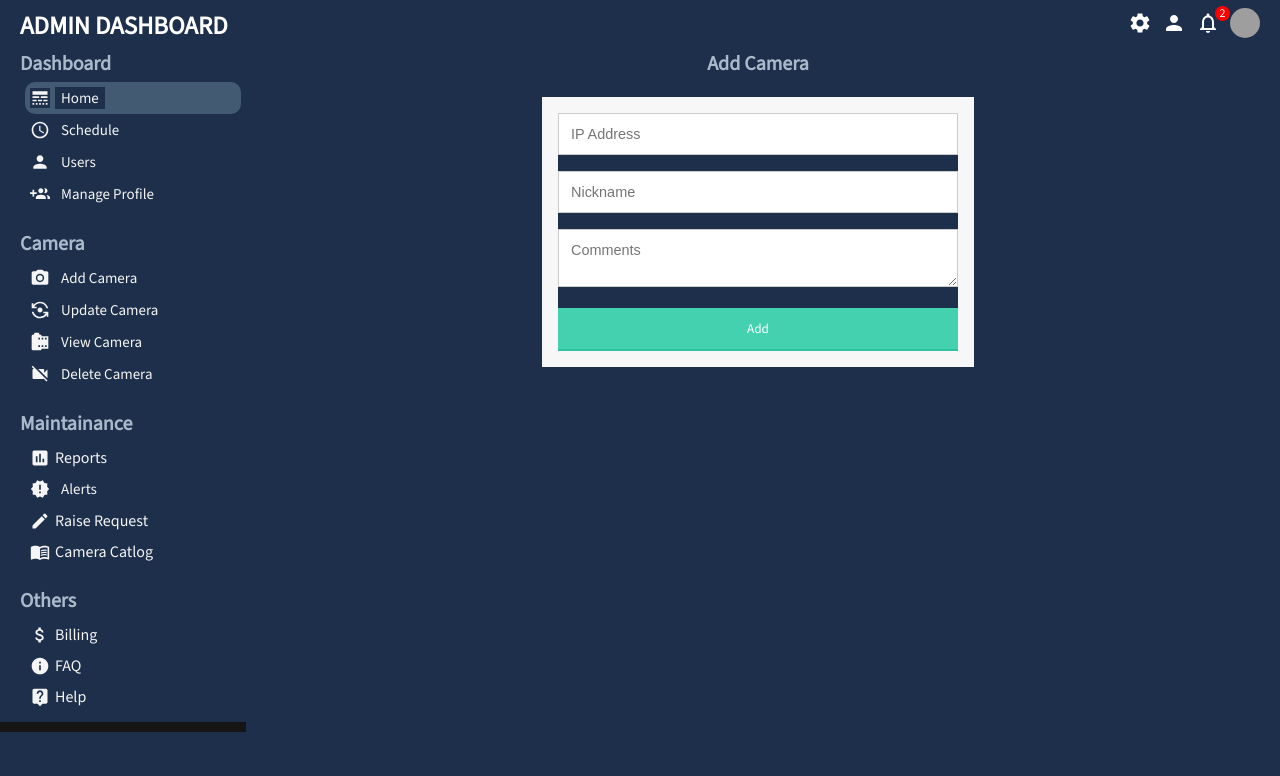
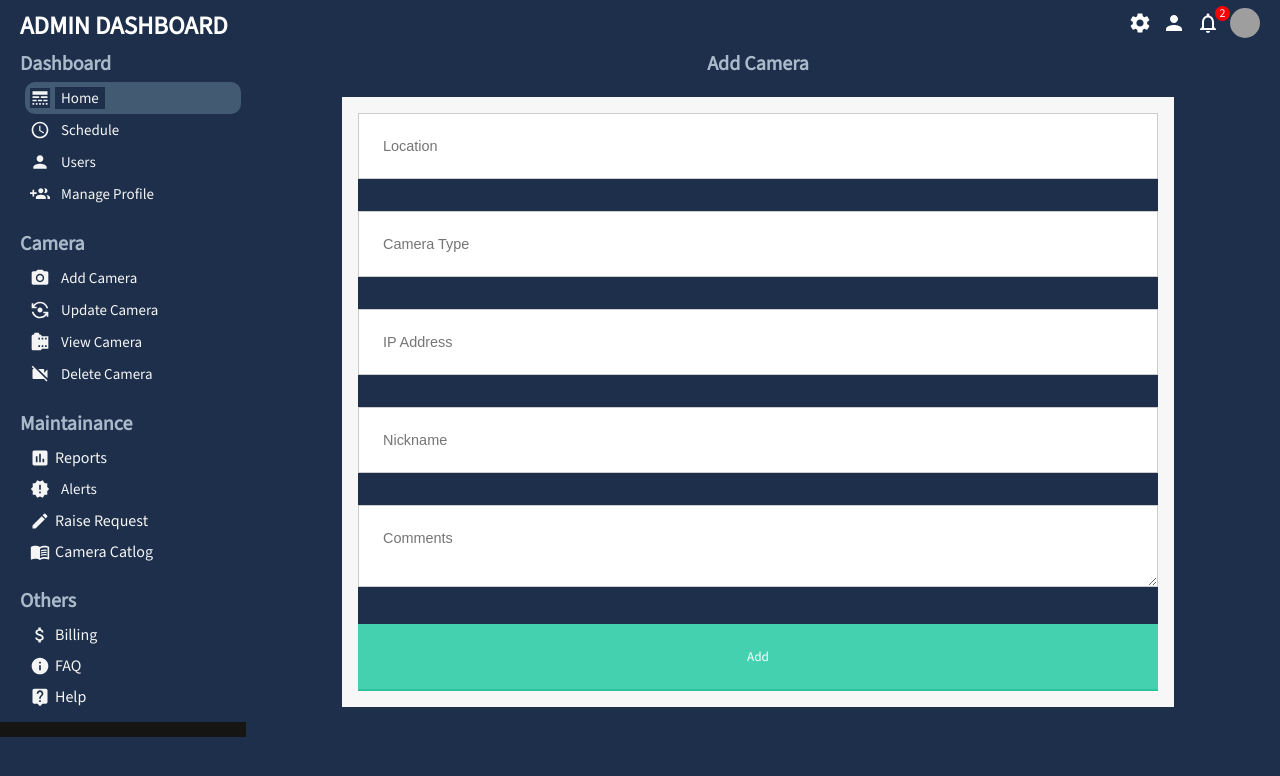
Before and after one commit to amikamehta/295b-mastersproject, a React (Create React App) app: page /AddCamera in a window 1280 px wide. Shown: the top 776 px of the page. Built offline with nearby package versions, Linux system fonts and the light colour scheme; grey boxes are pictures that could not be loaded.

Commit message:
css changes

```diff
--- a/src/pages/addcamera/AddCamera.jsx
+++ b/src/pages/addcamera/AddCamera.jsx
@@ -7,6 +7,8 @@ export default function AddCamera() {
 
     <div class="form-style-6">
 <form>
+<input type="text" name="field1" placeholder="Location" />
+<input type="text" name="field1" placeholder="Camera Type" />
 <input type="text" name="field1" placeholder="IP Address" />
 <input type="email" name="field2" placeholder="Nickname" />
 <textarea name="field3" placeholder="Comments"></textarea>
--- a/src/pages/addcamera/addCamera.css
+++ b/src/pages/addcamera/addCamera.css
@@ -11,7 +11,7 @@
 }
 .form-style-6{
 	font: 95% Arial, Helvetica, sans-serif;
-	max-width: 400px;
+	max-width: 800px;
 	margin: 10px auto;
 	padding: 16px;
 	background: #F7F7F7;
--- a/src/pages/deleteCamera/deleteCamera.css
+++ b/src/pages/deleteCamera/deleteCamera.css
@@ -11,7 +11,7 @@
 }
 .form-style-6{
 	font: 95% Arial, Helvetica, sans-serif;
-	max-width: 400px;
+	max-width: 800px;
 	margin: 10px auto;
 	padding: 16px;
 	background: #F7F7F7;
--- a/src/pages/updateCamera/UpdateCamera.jsx
+++ b/src/pages/updateCamera/UpdateCamera.jsx
@@ -8,6 +8,8 @@ export default function UpdateCamera() {
     <div class="form-style-6">
 <form>
 <input type="text" name="field1" placeholder="Camera ID" />
+<input type="text" name="field1" placeholder="New Location" />
+<input type="text" name="field1" placeholder="New Camera Type" />
 <input type="text" name="field1" placeholder="New IP Address" />
 <input type="email" name="field2" placeholder="New Nickname" />
 <textarea name="field3" placeholder="Comments"></textarea>
--- a/src/pages/updateCamera/updateCamera.css
+++ b/src/pages/updateCamera/updateCamera.css
@@ -11,7 +11,7 @@
 }
 .form-style-6{
 	font: 95% Arial, Helvetica, sans-serif;
-	max-width: 400px;
+	max-width: 800px;
 	margin: 10px auto;
 	padding: 16px;
 	background: #F7F7F7;
--- a/src/pages/viewcameras/ViewCamera.jsx
+++ b/src/pages/viewcameras/ViewCamera.jsx
@@ -36,6 +36,21 @@ export default function ViewCamera() {
     <button class="button1">ID 6</button>
     <button class="button2">edit</button>
   </div>
+  <div class="grid-item">
+    <iframe src = "https://www.youtube.com/embed/Q8TXgCzxEnw?rel=0" frameborder = "0" allowfullscreen></iframe>
+    <button class="button1">ID 7</button>
+    <button class="button2">edit</button>
+  </div>
+  <div class="grid-item">
+    <iframe src = "https://www.youtube.com/embed/Q8TXgCzxEnw?rel=0" frameborder = "0" allowfullscreen></iframe>
+    <button class="button1">ID 8</button>
+    <button class="button2">edit</button>
+  </div>
+  <div class="grid-item">
+    <iframe src = "https://www.youtube.com/embed/Q8TXgCzxEnw?rel=0" frameborder = "0" allowfullscreen></iframe>
+    <button class="button1">ID 9</button>
+    <button class="button2">edit</button>
+  </div>
 
 
 </section>
```
